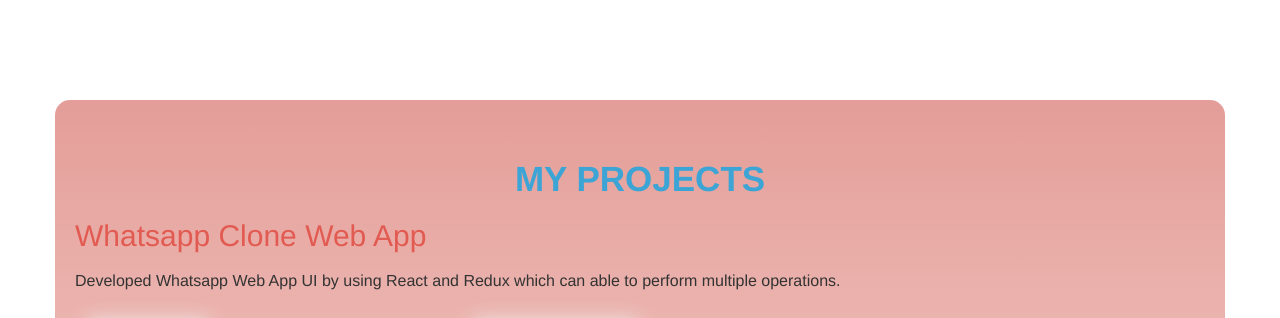
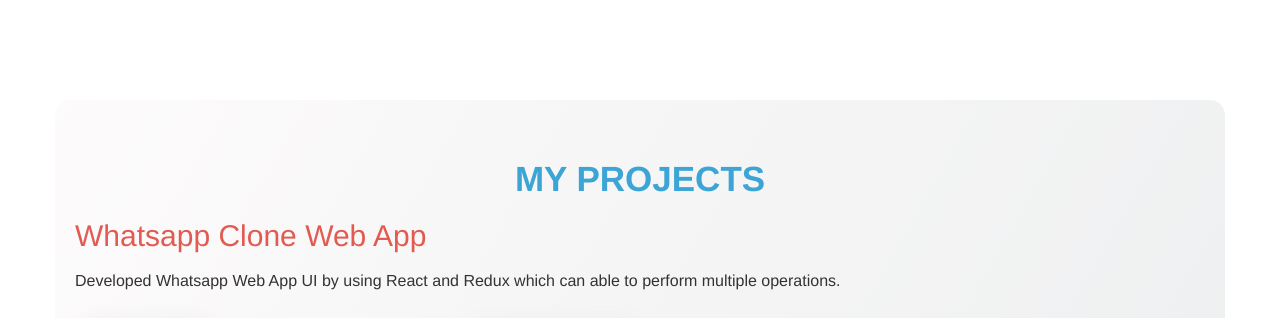
Before and after one commit to Mothi369/My-Portfolio, a plain HTML site: page index.html in a window 1280 px wide. Shown: the part 2240-2558 px from the top of the page. Drawn offline with nearby package versions, Linux system fonts and the light colour scheme.

Commit message:
Add files via upload

```diff
--- a/styling.css
+++ b/styling.css
@@ -79,8 +79,7 @@ video#bgvideo{
 }
 #projectsContainer{
     padding: 20px;
-    background-image: linear-gradient(to top, #fff1eb 0%, #e49d98 100%);
-  /*  background-color: #f4b5b0; */
+    background-image: linear-gradient(120deg, #fdfbfb 0%, #ebedee 100%);
 
     border-radius:15px;
 
```
